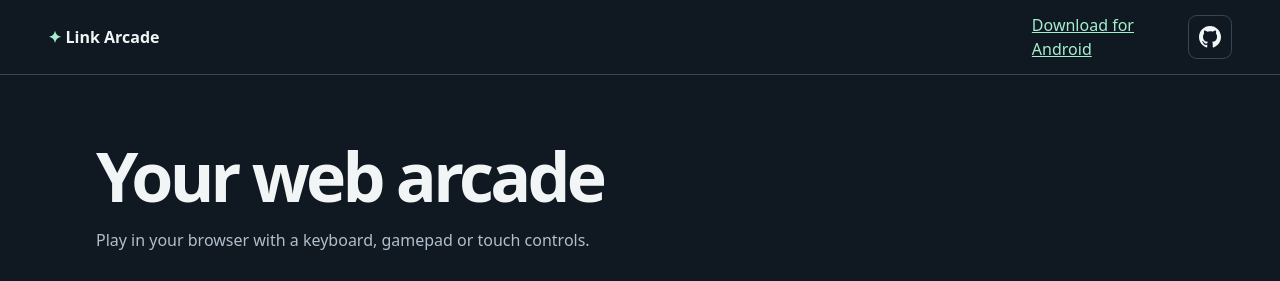
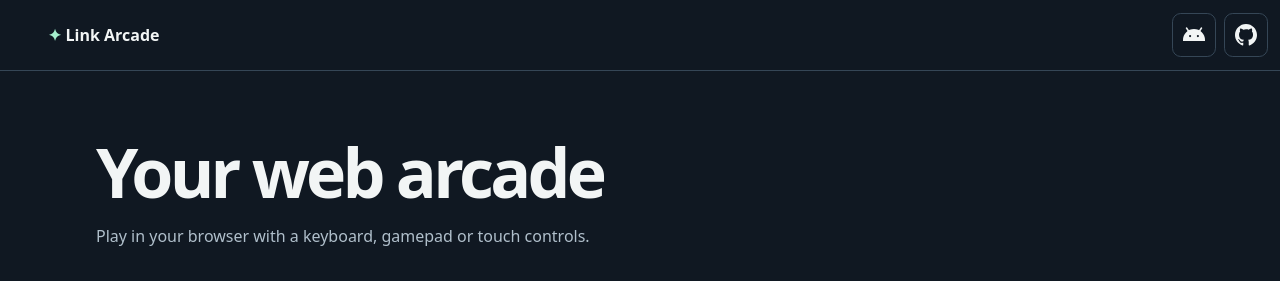
Before and after one commit to carlosalbaladejo/link-arcade, a plain HTML site: page docs/index.html in a window 1280 px wide. Shown: the top 281 px of the page. Drawn offline with Linux system fonts and the light colour scheme.

Commit message:
Use an Android icon for the download link

```diff
--- a/docs/arcade.css
+++ b/docs/arcade.css
@@ -35,7 +35,7 @@ button:disabled { opacity: .6; cursor: wait; }
 .brand { color: inherit; font-weight: 850; text-decoration: none; white-space: nowrap; }
 .brand span { color: var(--accent); }
 .top-links { display: flex; align-items: center; gap: .5rem; }
-.github-link {
+.icon-link {
   display: inline-grid;
   place-items: center;
   flex: 0 0 44px;
@@ -44,7 +44,7 @@ button:disabled { opacity: .6; cursor: wait; }
   border-radius: .55rem;
   color: inherit;
 }
-.github-link:hover { color: var(--accent); border-color: var(--accent); }
+.icon-link:hover { color: var(--accent); border-color: var(--accent); }
 .catalog, footer { width: min(68rem, calc(100% - 2rem)); margin-inline: auto; }
 .intro { padding-block: clamp(1.7rem, 5vw, 4rem) 1.25rem; }
 h1 { margin: 0; font-size: clamp(2.1rem, 7vw, 4.25rem); line-height: 1.08; letter-spacing: -.055em; }
--- a/docs/index.html
+++ b/docs/index.html
@@ -12,8 +12,13 @@
   <header class="top">
     <a class="brand" href="./"><span aria-hidden="true">✦</span> Link Arcade</a>
     <nav class="top-links" aria-label="Project links">
-      <a id="android" href="https://github.com/carlosalbaladejo/link-arcade/releases/latest">Download for Android</a>
-      <a class="github-link" href="https://github.com/carlosalbaladejo/link-arcade" aria-label="View the Link Arcade repository on GitHub" title="View on GitHub">
+      <a id="android" class="icon-link" href="https://github.com/carlosalbaladejo/link-arcade/releases/latest" aria-label="Download for Android" title="Download for Android">
+        <svg viewBox="0 0 24 24" width="24" height="24" aria-hidden="true">
+          <path d="m6.5 8-2-3m13 3 2-3" fill="none" stroke="currentColor" stroke-width="1.5" stroke-linecap="round"/>
+          <path fill="currentColor" fill-rule="evenodd" d="M1 17a11 11 0 0 1 22 0v1H1Zm7.1-5a1.1 1.1 0 1 0 0 2.2 1.1 1.1 0 0 0 0-2.2Zm7.8 0a1.1 1.1 0 1 0 0 2.2 1.1 1.1 0 0 0 0-2.2Z"/>
+        </svg>
+      </a>
+      <a class="icon-link" href="https://github.com/carlosalbaladejo/link-arcade" aria-label="View the Link Arcade repository on GitHub" title="View on GitHub">
         <svg viewBox="0 0 24 24" width="24" height="24" fill="currentColor" aria-hidden="true">
           <path d="M12 1C5.923 1 1 5.923 1 12c0 4.867 3.149 8.979 7.521 10.436.55.096.756-.233.756-.522 0-.262-.013-1.128-.013-2.049-2.764.509-3.479-.674-3.699-1.292-.124-.317-.66-1.293-1.127-1.554-.385-.207-.936-.715-.014-.729.866-.014 1.485.797 1.691 1.128.99 1.663 2.571 1.196 3.204.907.096-.715.385-1.196.701-1.471-2.448-.275-5.005-1.224-5.005-5.432 0-1.196.426-2.186 1.128-2.956-.11-.275-.495-1.402.11-2.915 0 0 .921-.288 3.025 1.128a10.193 10.193 0 0 1 2.75-.371c.935 0 1.87.123 2.75.371 2.104-1.43 3.025-1.128 3.025-1.128.605 1.513.22 2.64.11 2.915.702.77 1.128 1.747 1.128 2.956 0 4.222-2.571 5.157-5.019 5.432.399.344.743 1.004.743 2.035 0 1.472-.014 2.654-.014 3.025 0 .289.206.632.756.522C19.851 20.979 23 16.854 23 12c0-6.077-4.922-11-11-11Z"/>
         </svg>
```
